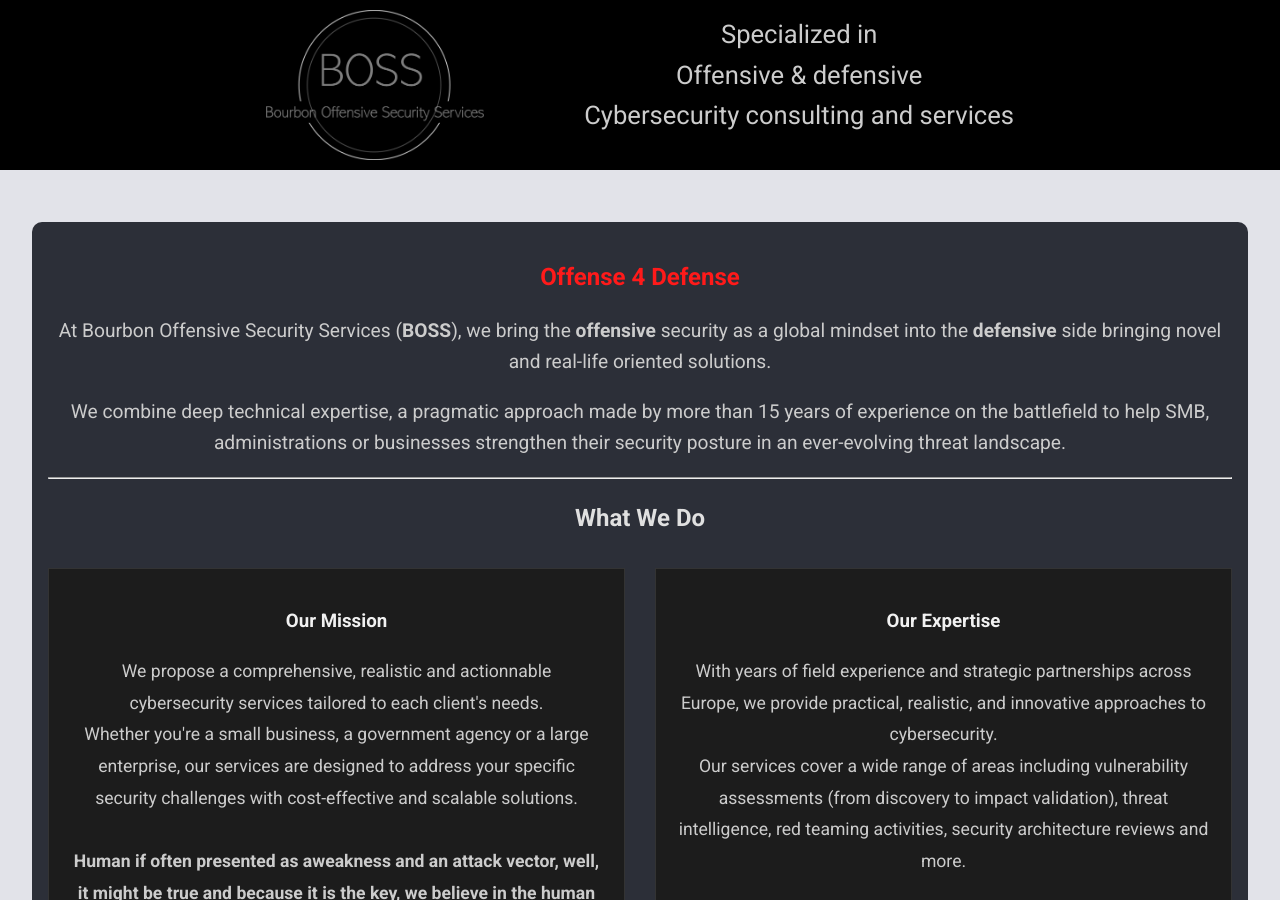
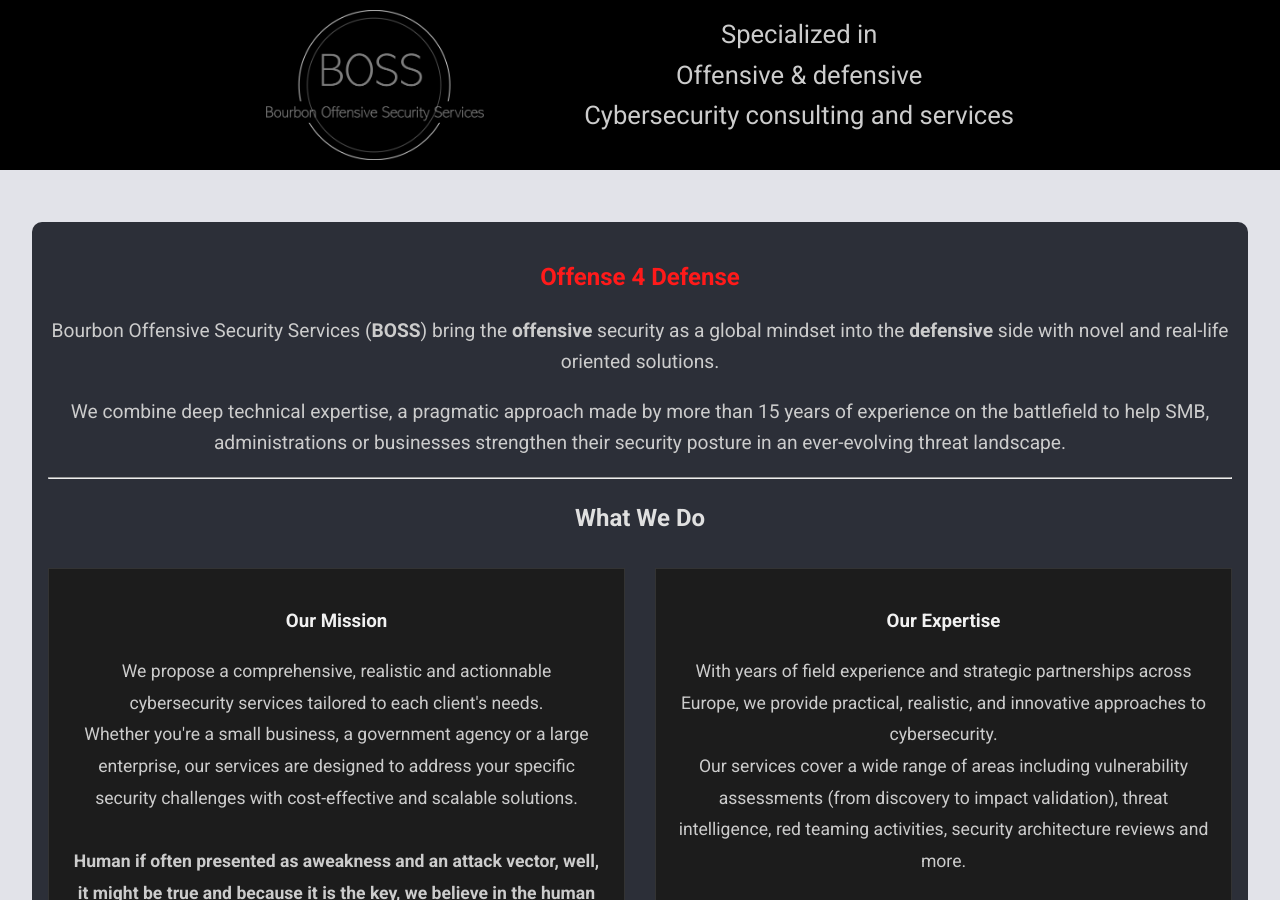
Before and after one commit to kmkz/BOSS.github.io, a Jekyll site: the page built from index.md, in a window 1280 px wide and 900 px high. Built offline with Jekyll 4.4.1, drawn with Linux system fonts in a browser that asks for light colours.

Commit message:
css party

```diff
--- a/index.md
+++ b/index.md
@@ -7,7 +7,7 @@
   <h2 style="font-family: 'Roboto', sans-serif; color: #ff1a1a; font-weight: bold;"> Offense 4 Defense </h2>
 </div>
 
-<p style="text-align: center; color: #ccc; font-size: 1.2em;">At Bourbon Offensive Security Services (<strong>BOSS</strong>), we bring the <strong>offensive</strong> security as a global mindset into the <strong>defensive</strong> side bringing novel and real-life oriented solutions.</p>
+<p style="text-align: center; color: #ccc; font-size: 1.2em;">Bourbon Offensive Security Services (<strong>BOSS</strong>) bring the <strong>offensive</strong> security as a global mindset into the <strong>defensive</strong> side with novel and real-life oriented solutions.</p>
 <p style="text-align: center; color: #ccc; font-size: 1.2em;">We combine deep technical expertise, a pragmatic approach made by more than 15 years of experience on the battlefield to help SMB, administrations or businesses strengthen their security posture in an ever-evolving threat landscape.</p>
 
 ---
```
